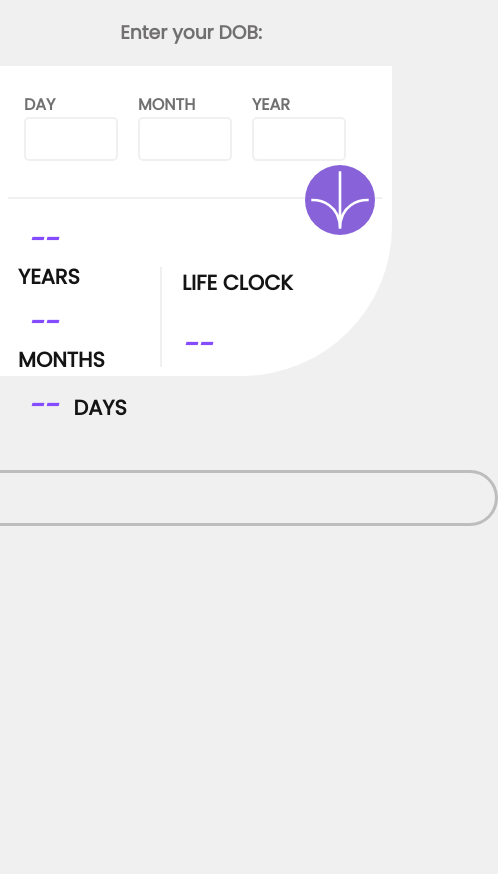
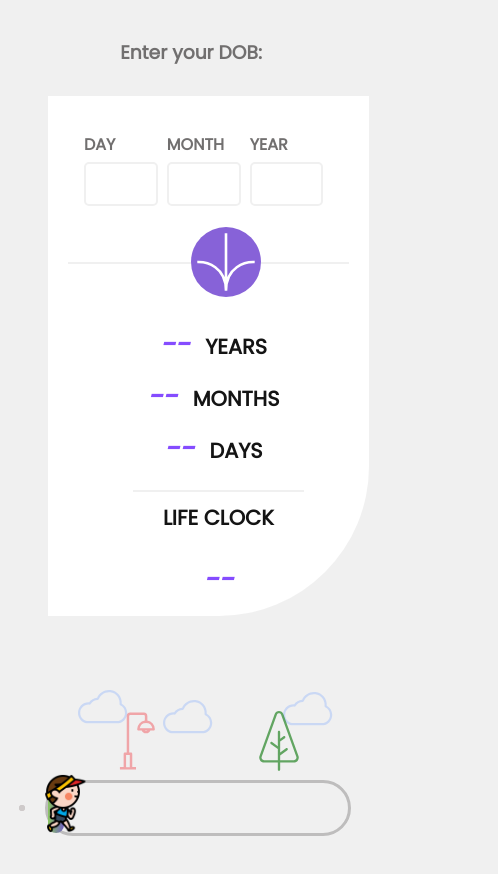
Before and after one commit to Suji-2d/age-timmer, a plain HTML site: page index.html in a window 390 px wide. Shown: the whole page, 498 px wide, since content can reach past the window. Drawn offline with Linux system fonts and the light colour scheme.

Commit message:
update responsiveness

```diff
--- a/style.css
+++ b/style.css
@@ -144,7 +144,8 @@ p{
   position: relative;
   display: flex;
   height: 60%;
-  width: 50%;
+  width: 45%;
+  min-width: 500px;
   flex-direction: column;
   align-items: center;
 }
@@ -197,10 +198,7 @@ p{
   bottom: 0;
   right: 30%;
 }
-.progress-decoration #lamp-two {
-  bottom: 0;
-  right: 0;
-}
+
 
 .progress-bar {
   background-color: transparent;
@@ -209,7 +207,7 @@ p{
   position: relative;
   margin: 4px 0 16px 0;
   height: 50px;
-  width: 600px;
+  width: 90%;
 }
 .progress-bar .completed-bar {
   background: linear-gradient(to left, #6f5fc2, #8bc661);
@@ -270,14 +268,84 @@ p {
   color: rgba(48, 48, 48, 0.6);
 }
 
-@media only screen and (max-width: 576px) {
+
+img{
+    width: 60px;
+    height: 60px;
+}
+
+
+/* Media query for mobile devices */
+@media only screen and (max-width: 660px) {
+  body {
+    align-items: flex-start; /* Align content to the top */
+    padding-top: 20px; /* Add some space at the top */
+  }
+
+  .container {
+    min-width: 75%; /* Adjust width for smaller screens */
+    padding: 20px; /* Add padding for better spacing */
+    margin: 10px 40px 10px 40px;
+    min-height: 480px;
+    display: inline;
+  }
+
+  .input-container {
+    margin-right: 0; /* Remove right margin to make the inputs full-width */
+    margin-bottom: 10px; /* Add some space between inputs */
+  }
+
+  .input-flex {
+    display: flex;
+    border-bottom: 2px solid var(--Off-white);
+    padding-bottom: 46px;
+    width: fit-content;
+    margin-bottom: 10px;
+  }
+
+  input {
+    width: 60%;
+    margin-right: 0;
+    margin-top: 5px; /* Remove right margin */
+  }
+
+  .submit-btn {
+    width: 70px;
+    margin-top: 10px;
+    position: relative;
+    top: -3.5em;
+    left: 44%;
+  }
+
+  .output-container {
+    flex-direction: column; /* Stack output elements vertically */
+    align-items: center; /* Center align output */
+    margin: -30px;
+  }
+
+  .output {
+    text-align: center; /* Center align output text */
+  }
+
+  .output-clock {
+    width: 100%; /* Make the clock section full-width */
+    margin: 10px 0; /* Adjust margin for spacing */
+    border-top: 2px solid var(--Off-white);
+    border-left: none; /* Remove left border */
+  }
   .progress-container {
+    padding: 10px 20px;
+    width: 80%;
     position: relative;
-        margin-top: 50px;
-        padding: 20px 20px;
+    min-width: 300px;
+    margin: 10px 20px;
   }
-  .progress-decoration {
-    display: none;
+  p  {
+    width: 80%;
+    color: var(--Smokey-grey);
+    font-weight: bold;
+    margin-top: 10px;
+    align-self: center;
 }
 
   .progress-information {
@@ -286,14 +354,19 @@ p {
 
   .progress-bar {
   margin-bottom: 4px;
+  position: relative;
+  width: 100%;
   }
   .progress-bar .completed-bar__dashed {
-    width: 78%;
-    border: 1rem dashed #cecaca;
+  width: 100%;
+  border: 0.2rem dashed #cecaca;
   }
+  .icon-tree--one {
+    display: none;
   }
-
-img{
-    width: 60px;
-    height: 60px;
+  .progress-decoration #lamp-one {
+    bottom: 0;
+    right: 60%;
   }
+  /* You may need additional adjustments based on specific elements */
+}
```
Lines whose indentation alone changed are shown as unchanged.
